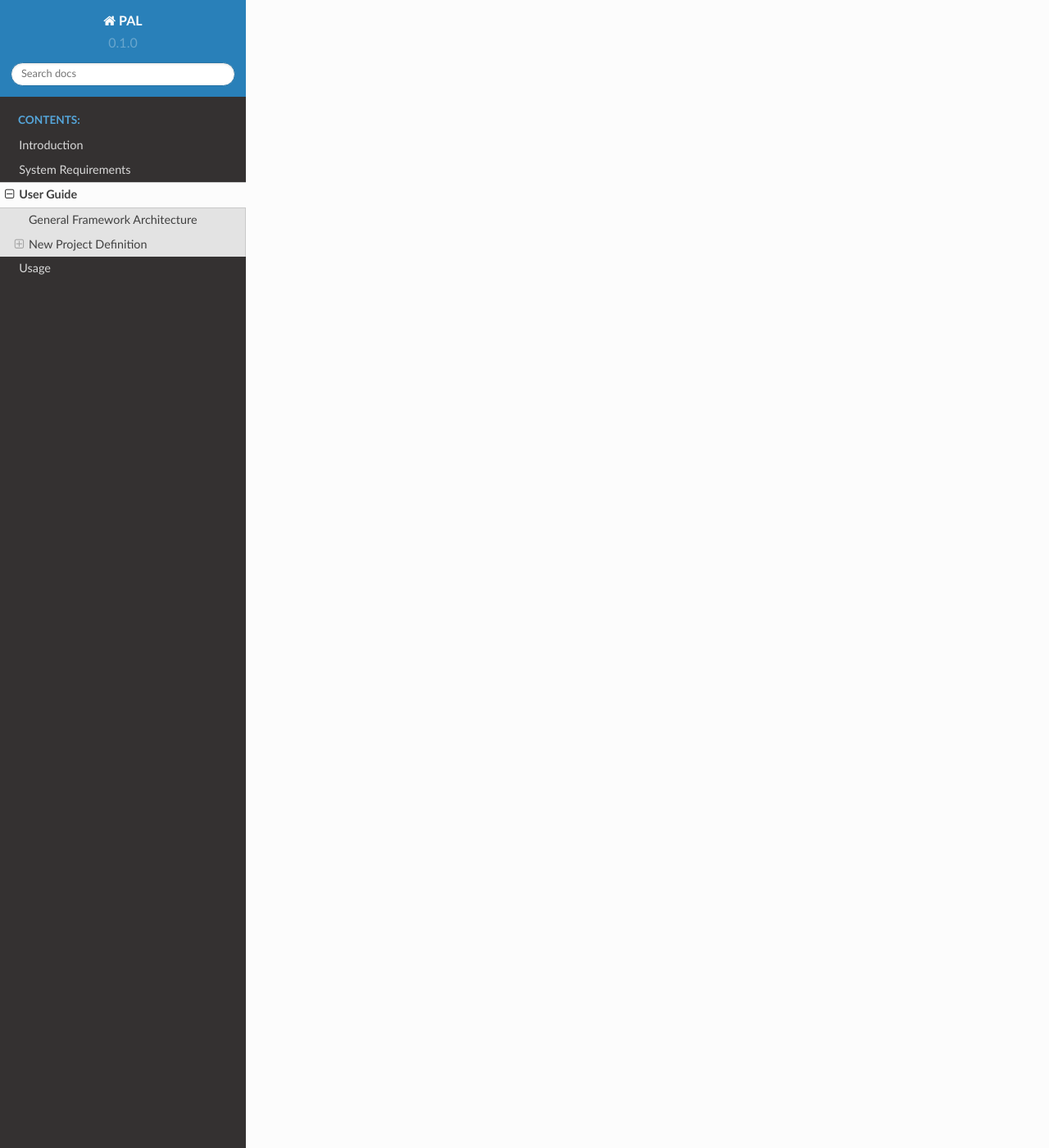
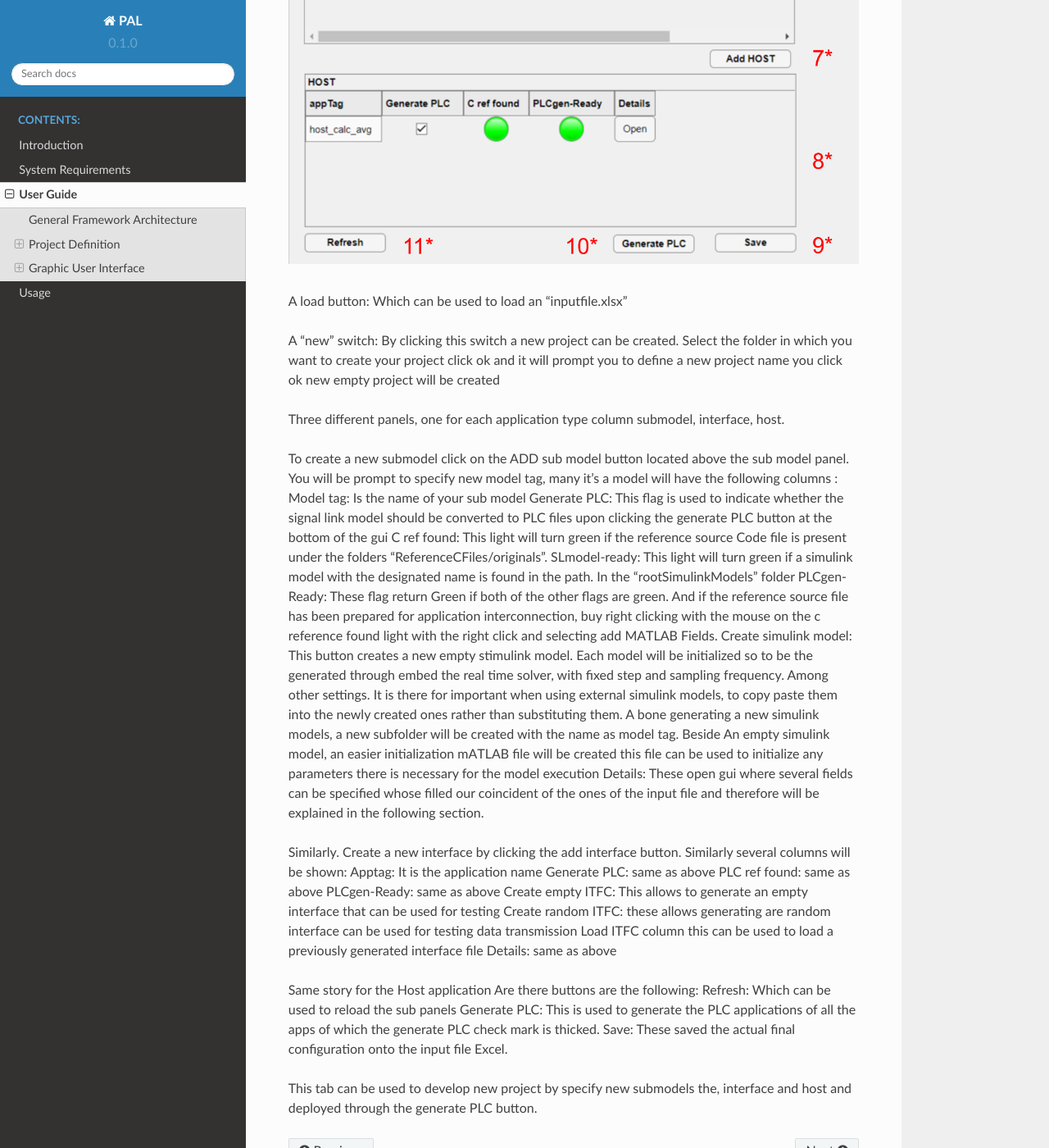
Before and after one commit to TUMLWE/PAL, a Sphinx documentation site: the page built from docs/source/user_guide.rst, in a window 1280 px wide and 1400 px high, scrolled down 8251 px. Shown: the whole window at 82% size. Built offline with Sphinx 7.4.7 and the Read the Docs theme 2.0.0, drawn with Linux system fonts in a browser that asks for light colours; some of the changed text lies outside the part shown.

Commit message:
docs update

```diff
--- a/docs/source/user_guide.rst
+++ b/docs/source/user_guide.rst
@@ -138,7 +138,7 @@
 
 **SUBMODEL Variables**
 
-Also SUBMODEL variables must be single numerical values, i.e, arrays are not allowed. The "IO" type field must match the type of port of Simulink model, except for "status" variables. Generally, each SUBMODEL will contain nI + nO + 1 variables, which nI/nO the number of input/output ports of a Simulink model.
+Also SUBMODEL variables must be single numerical values, i.e, arrays are not allowed. The "IO" type field must match the type of port of Simulink model, except for "status" variables. Generally, each SUBMODEL will contain nI + nO + 1 variables, where nI/nO indicates the number of input/output ports of a Simulink model.
 
 .. csv-table::  SVI_Definition - SUBMODELS sheet
    :file: svi_definition_submodels.csv
@@ -149,3 +149,52 @@
 
 .. image:: images/org_chart.png
    :width: 1000
+
+
+
+Graphic User Interface
+-----------------------
+
+To start a new session, open the App Designer file “main.mlapp” and run it. A new GUI will open. There are two main tabs that are devoted to two specific operations of the framework: the “Develop/Deploy” and the “test” tab.
+
+Develop/Deploy
+~~~~~~~~~~~~~~~~~~~~~~~~~~~~~~~~~~
+
+Through this tab it is possible to define the main applications for each layer mentioned in the previous chapter. The uppermost part of the tab (highlighted in red in Figure:XX) can be used to either load a project or create a new one:
+
+.. image:: images/paldd_1.png
+   :width: 1000
+
+
+A load button: Which can be used to load an "inputfile.xlsx"
+
+A "new" switch: By clicking this switch a new project can be created. Select the folder in which you want to create your project click ok and it will prompt you to define a new project name you click ok new empty project will be created
+
+Three different panels, one for each application type column submodel, interface, host.
+
+To create a new submodel click on the ADD sub model button located above the sub model panel. You will be prompt to specify new model tag, many it's a model will have the following columns :
+Model tag: Is the name of your sub model
+Generate PLC: This flag is used to indicate whether the signal link model should be converted to PLC files upon clicking the generate PLC button at the bottom of the gui
+C ref found: This light will turn green if the reference source Code file is present under the folders "ReferenceCFiles/originals".
+SLmodel-ready: This light will turn green if a simulink model with the designated name is found in the path. In the "root\SimulinkModels" folder
+PLCgen-Ready: These flag return Green if both of the other flags are green. And if the reference source file has been prepared for application interconnection, buy right clicking with the mouse on the c reference found light with the right click and selecting add MATLAB Fields.
+Create simulink model: This button creates a new empty stimulink model. Each model will be initialized so to be the generated through embed the real time solver, with fixed step and sampling frequency. Among other settings. It is there for important when using external simulink models, to copy paste them into the newly created ones rather than substituting them. A bone generating a new simulink models, a new subfolder will be created with the name as model tag. Beside An empty simulink model, an easier initialization mATLAB file will be created this file can be used to initialize any parameters there is necessary for the model execution
+Details: These open gui where several fields can be specified whose filled our coincident of the ones of the input file and therefore will be explained in the following section.
+
+Similarly. Create a new interface by clicking the add interface button. Similarly several columns will be shown:
+Apptag: It is the application name
+Generate PLC: same as above
+PLC ref found: same as above
+PLCgen-Ready: same as above
+Create empty ITFC: This allows to generate an empty interface that can be used for testing
+Create random ITFC: these allows generating are random interface can be used for testing data transmission
+Load ITFC column this can be used to load a previously generated interface file
+Details: same as above
+
+Same story for the Host application
+Are there buttons are the following:
+Refresh: Which can be used to reload the sub panels
+Generate PLC: This is used to generate the PLC applications of all the apps of which the generate PLC check mark is thicked.
+Save: These saved the actual final configuration onto the input file Excel.
+
+This tab can be used to develop new project by specify new submodels the, interface and host and deployed through the generate PLC button.
```
Also changed, not shown: other parts of docs/source/user_guide.rst (+1 -1 lines), docs/source/images/paldd_1.png (added).
